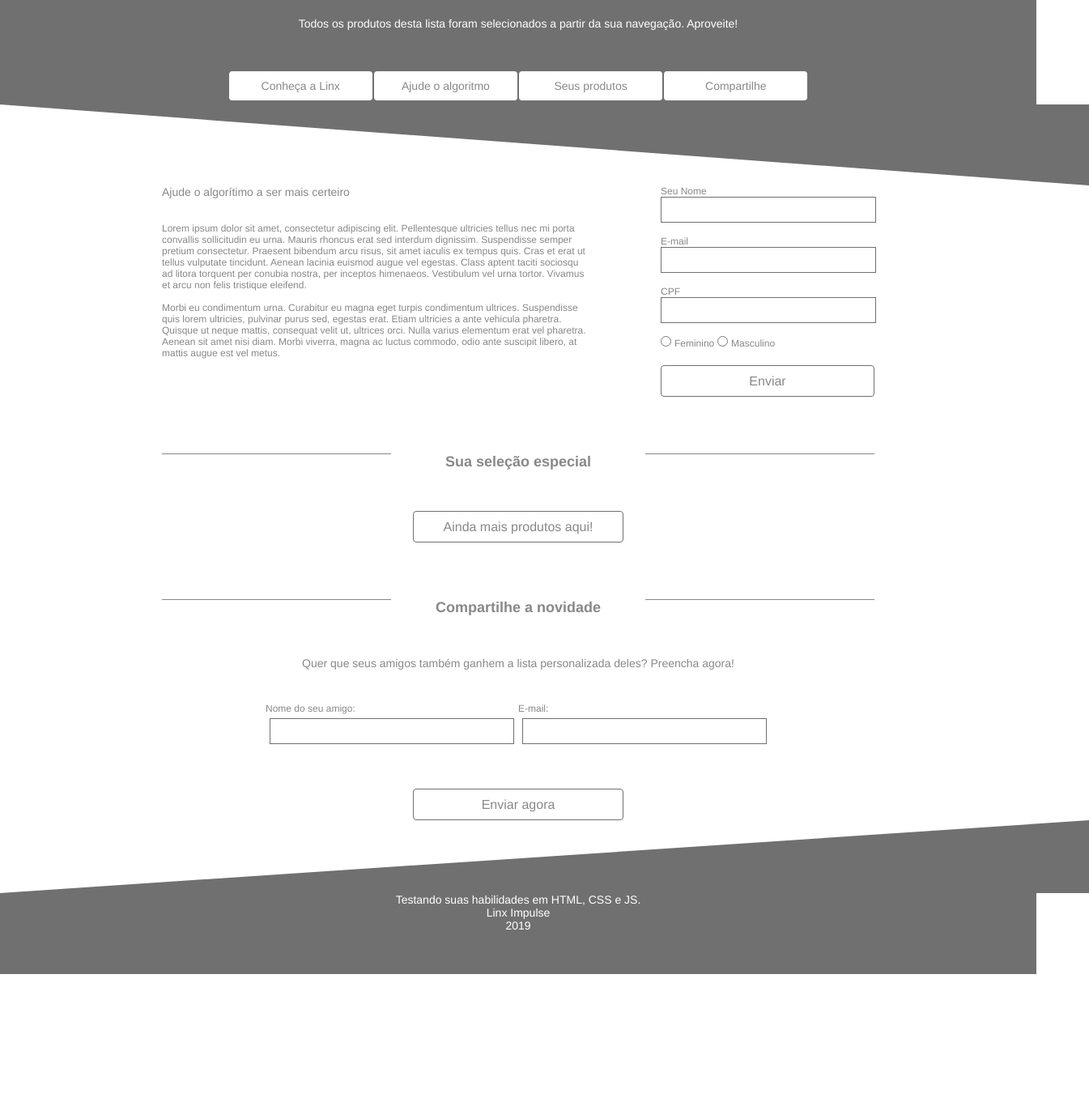
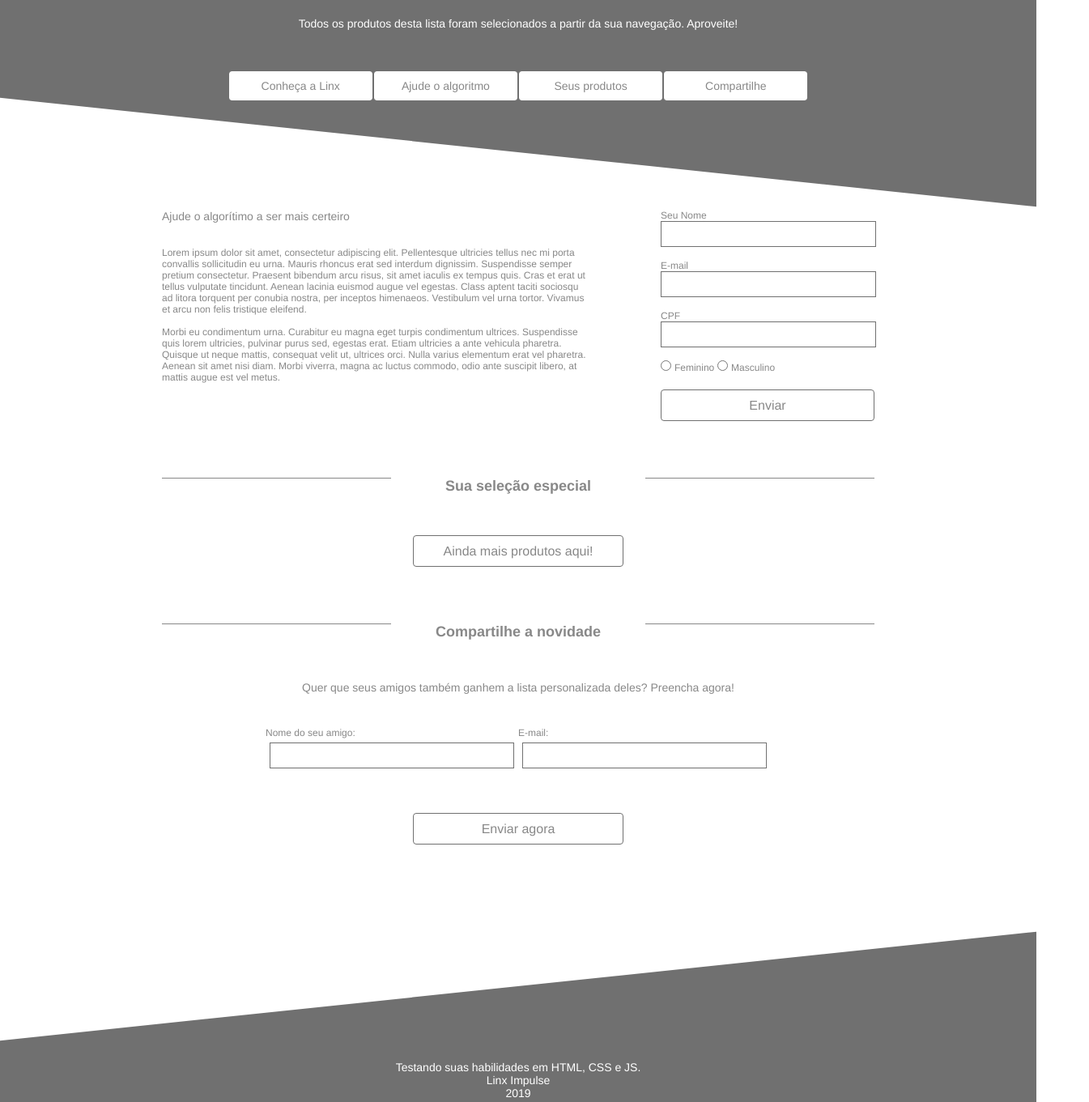
Before and after one commit to yssacst/desafio-linx, a plain HTML site: page index.html in a window 1280 px wide. Shown: the part 140-1501 px from the top of the page at 81% size, 1345 px wide, since content can reach past the window. Before the commit the page ends 1343 px from the top, so only its background shows below. Drawn offline with Linux system fonts and the light colour scheme; no server answers.

Commit message:
Ajuste shape background

```diff
--- a/index.html
+++ b/index.html
@@ -10,7 +10,7 @@
     </head>
     <body>
         <header>
-            <div class="shape-head">
+            <div class="shape-header">
                 <p class="subtitle-1">uma seleção de produtos</p>
                 <p class="title">especial para você</p>
                 <p class="subtitle-2">Todos os produtos desta lista foram selecionados a partir da sua navegação. Aproveite!</p>
@@ -22,7 +22,6 @@
 
                 </div>
             </div>
-            <div class="shape-top"></div>
         </header>
         <main>
             <section id="s-algoritmo">
@@ -101,11 +100,12 @@
             </section>
         </main>
         <footer>
-            <div class="shape-bottom"></div>
             <div class="shape-footer">
-                <p>Testando suas habilidades em HTML, CSS e JS.</p>
-                <p> Linx Impulse</p>
-                <p>2019</p>
+                <div class="copy">
+                    <p>Testando suas habilidades em HTML, CSS e JS.</p>
+                    <p> Linx Impulse</p>
+                    <p>2019</p>
+                </div>
             </div>
         </footer>
     </body>
--- a/style.css
+++ b/style.css
@@ -5,16 +5,22 @@
     font-size:14px;
 }
 /***  HEADER  ***/
-.shape-head{
+.shape-header{
     background-color:#707070;
-    height:200px;
     text-align:center;
     padding-top:69px;
     color: #FFFFFF;
+    position: relative;
+    min-height:330px;
+    overflow:hidden;
 }
-.shape-top{
-    border-top: 100px solid #707070;
-    border-left: 1345px solid transparent;
+.shape-header::after {
+  content: '';
+  position: absolute;
+  bottom: -95%; left: 0; right: 0;
+  height:450px;
+  background:#FFF;
+  transform: skew(0deg, 6deg);
 }
 .title{
     font-size:40px;
@@ -204,15 +210,46 @@ main{
 /***  FIM MAIN ***/
 
 /***  FOOTER  ***/
-.shape-footer{
+/* .shape-footer{
     background-color:#707070;
     height:100px;
-    text-align:center;
     color:#FFFFFF;
     font-size: 12px;
 }
 .shape-bottom{
     border-bottom: 90px solid #707070;
     border-left: 1345px solid transparent;
+} */
+.shape-footer{
+    background-color:#707070;
+    text-align:center;
+    font-size: 12px;
+    /* padding-bottom:69px; */
+    color: #FFFFFF;
+    position: relative;
+    min-height:350px;
+    overflow:hidden;
+    bottom:0;
+    width:100%;
+}
+.shape-footer::after {
+    content: '';
+    position: absolute;
+    bottom: 50%; left: 0; right: 0;
+    height:250px;
+    background-color: #FFFFFF;
+    transform: skew(0deg, -6deg);
+}
+.shape-footer .copy{
+    bottom: 35px;
+    width: 100%;
+    position:absolute;
 }
 /***  FIM FOOTER  ***/
+
+/*** MOBILE ***/
+@media (min-width: 700px) {
+
+
+}
+/*** FIM MOBILE ***/
```
